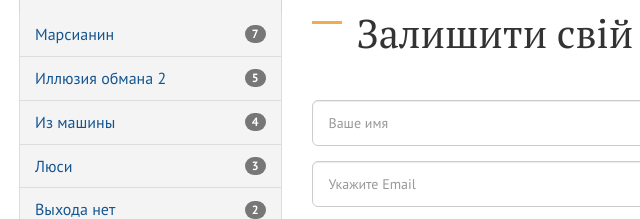
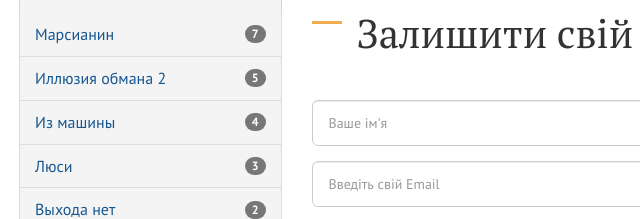
Before and after one commit to George-u/bootstrap-template, a website: page page.html in a window 1280 px wide. Shown: the part 1953-2172 px from the top of the page, 51-691 px from the left. Drawn offline with Linux system fonts and the light colour scheme.

Commit message:
виправив форму коментарів

```diff
--- a/page.html
+++ b/page.html
@@ -287,14 +287,14 @@
                 <input
                   type="text"
                   class="form-control input-lg"
-                  placeholder="Ваше имя"
+                  placeholder="Ваше ім'я"
                 />
               </div>
               <div class="form-group">
                 <input
                   type="email"
                   class="form-control input-lg"
-                  placeholder="Укажите Email"
+                  placeholder="Введіть свій Email"
                 />
               </div>
               <div class="form-group">
```
